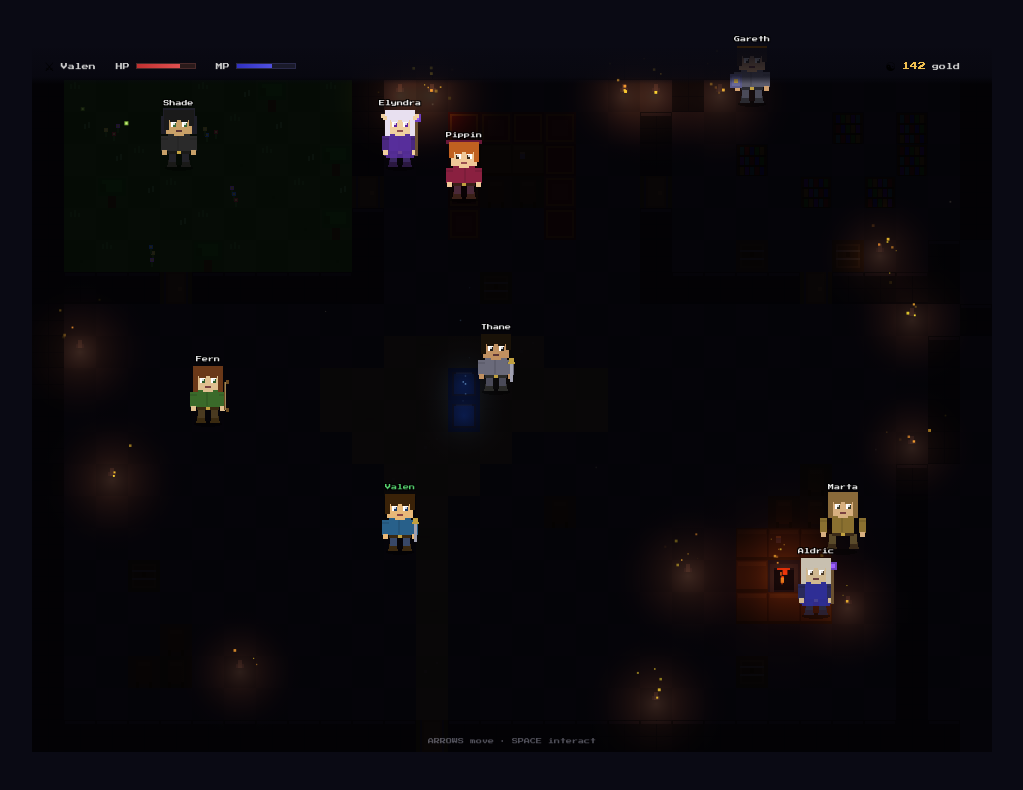
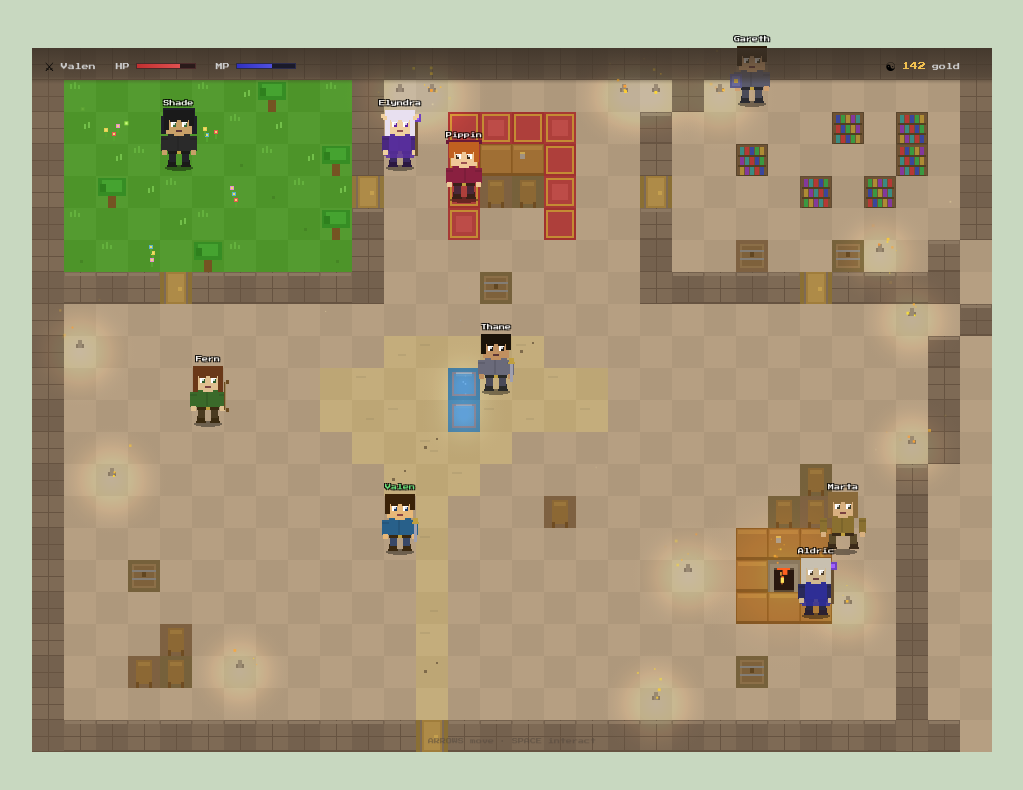
Before and after one commit to plosson/agentsmith, a plain HTML site: page rpg2/index.html in a window 1280 px wide. Shown: the whole page, without its empty margins (128-1151 px from the left). Drawn offline with Linux system fonts and the light colour scheme.

Commit message:
style: brighten tile palette and lighting for a fun, sunny atmosphere
Swap dark dungeon aesthetic for warm daylit feel: sandy stone floors,
vibrant grass, bright furniture tones, cream-based ambient lighting,
and golden dust motes. Characters unchanged.

Co-Authored-By: Claude Opus 4.6 <noreply@anthropic.com>

```diff
--- a/rpg2/index.html
+++ b/rpg2/index.html
@@ -8,7 +8,7 @@
   @import url('https://fonts.googleapis.com/css2?family=Press+Start+2P&display=swap');
   * { margin: 0; padding: 0; box-sizing: border-box; }
   body {
-    background: #0a0a14;
+    background: #c8d8c0;
     display: flex;
     justify-content: center;
     align-items: center;
@@ -67,7 +67,7 @@
     position: absolute;
     top: 0; left: 0; right: 0;
     height: 36px;
-    background: linear-gradient(180deg, rgba(10,10,20,0.95) 0%, rgba(10,10,20,0.7) 80%, transparent 100%);
+    background: linear-gradient(180deg, rgba(60,50,40,0.85) 0%, rgba(60,50,40,0.5) 80%, transparent 100%);
     display: flex;
     align-items: center;
     padding: 0 12px;
@@ -123,7 +123,7 @@
     left: 50%;
     transform: translateX(-50%);
     font-size: 6px;
-    color: rgba(200,200,220,0.4);
+    color: rgba(80,70,60,0.5);
     pointer-events: none;
     z-index: 1000;
   }
@@ -235,22 +235,22 @@ const fxCtx = fxCvs.getContext('2d');
 
 // ── Color palettes ──────────────────────────────────────
 const FLOOR_PAL = [
-  ['#3e3852','#38334c'],  // 0 stone
-  ['#252030','#201c2a'],  // 1 wall
-  ['#2a4a7a','#264474'],  // 2 water
-  ['#2b5a1a','#265214'],  // 3 grass
-  ['#7a6a4a','#716244'],  // 4 path
-  ['#6a2828','#622020'],  // 5 rug
-  ['#5a3818','#523214'],  // 6 bar/counter
-  ['#4a3828','#443222'],  // 7 barrel
-  ['#5a4828','#544224'],  // 8 door
-  ['#2a2240','#24203a'],  // 9 bookshelf
-  ['#4a2010','#44180c'],  // 10 fireplace
-  ['#4a3828','#443222'],  // 11 chair
-  ['#2b5a1a','#265214'],  // 12 flowers (base=grass)
-  ['#2b5a1a','#265214'],  // 13 tree (base=grass)
-  ['#2a4a7a','#264474'],  // 14 fountain (base=water)
-  ['#3e3852','#38334c'],  // 15 torch_wall (base=stone)
+  ['#c8b8a0','#c0b098'],  // 0 stone
+  ['#8a7a68','#807060'],  // 1 wall
+  ['#5090c0','#4888b8'],  // 2 water
+  ['#58a838','#50a030'],  // 3 grass
+  ['#d8c898','#d0c090'],  // 4 path
+  ['#b84040','#b03838'],  // 5 rug
+  ['#a07030','#986828'],  // 6 bar/counter
+  ['#8a7050','#827048'],  // 7 barrel
+  ['#a08848','#988040'],  // 8 door
+  ['#6a5840','#625038'],  // 9 bookshelf
+  ['#7a5040','#724838'],  // 10 fireplace
+  ['#8a7050','#827048'],  // 11 chair
+  ['#58a838','#50a030'],  // 12 flowers (base=grass)
+  ['#58a838','#50a030'],  // 13 tree (base=grass)
+  ['#5090c0','#4888b8'],  // 14 fountain (base=water)
+  ['#c8b8a0','#c0b098'],  // 15 torch_wall (base=stone)
 ];
 
 // ── Draw the floor ──────────────────────────────────────
@@ -271,56 +271,56 @@ function drawTileDetail(ctx, t, x, y, r, c) {
   const hash = (r * 31 + c * 17) & 0xFFFF;
   if (t === 1) {
     // Wall — stone bricks with mortar lines
-    ctx.fillStyle = '#1a1628';
+    ctx.fillStyle = '#706050';
     ctx.fillRect(x, y + T - 1, T, 1);
     ctx.fillRect(x + T/2, y, 1, T);
     ctx.fillRect(x, y + T/2, T, 1);
     // Slight highlight on top row of bricks
     if (r > 0 && MAP[r-1][c] !== 1) {
-      ctx.fillStyle = '#3a3452';
+      ctx.fillStyle = '#9a8a78';
       ctx.fillRect(x+1, y+1, T-2, 3);
-      ctx.fillStyle = '#1a1628';
+      ctx.fillStyle = '#706050';
       ctx.fillRect(x, y + T - 2, T, 2);
     }
   } else if (t === 3) {
     // Grass with varied tufts
     if (hash % 4 === 0) {
-      ctx.fillStyle = '#3a7828';
+      ctx.fillStyle = '#68c048';
       ctx.fillRect(x+6, y+4, 2, 5);
       ctx.fillRect(x+10, y+2, 2, 7);
       ctx.fillRect(x+14, y+5, 2, 4);
     }
     if (hash % 6 === 1) {
-      ctx.fillStyle = '#4a8a38';
+      ctx.fillStyle = '#78d058';
       ctx.fillRect(x+20, y+12, 2, 5);
       ctx.fillRect(x+24, y+10, 2, 6);
     }
     if (hash % 8 === 3) {
-      ctx.fillStyle = '#1e4a10';
+      ctx.fillStyle = '#48902a';
       ctx.fillRect(x+16, y+20, 3, 3);
     }
   } else if (t === 12) {
     // Flowers
-    const colors = ['#e04040','#e0e040','#e080e0','#40a0e0'];
+    const colors = ['#f06060','#f0e060','#f0a0f0','#60c0f0'];
     for (let i = 0; i < 3; i++) {
       const fx = x + 4 + ((hash * (i+1)*7) % 20);
       const fy = y + 4 + ((hash * (i+1)*11) % 20);
-      ctx.fillStyle = '#3a8028';
+      ctx.fillStyle = '#58b038';
       ctx.fillRect(fx+1, fy+3, 2, 6);
       ctx.fillStyle = colors[(hash + i) % colors.length];
       ctx.fillRect(fx, fy, 4, 4);
-      ctx.fillStyle = '#f0e060';
+      ctx.fillStyle = '#f8f080';
       ctx.fillRect(fx+1, fy+1, 2, 2);
     }
   } else if (t === 13) {
     // Tree
-    ctx.fillStyle = '#3a2a10';
+    ctx.fillStyle = '#7a5a28';
     ctx.fillRect(x+12, y+16, 8, 16);
-    ctx.fillStyle = '#1e5a14';
+    ctx.fillStyle = '#38982a';
     ctx.fillRect(x+2, y+2, 28, 18);
-    ctx.fillStyle = '#28721c';
+    ctx.fillStyle = '#48b038';
     ctx.fillRect(x+6, y+4, 20, 12);
-    ctx.fillStyle = '#1a4e10';
+    ctx.fillStyle = '#308a22';
     ctx.fillRect(x+4, y+8, 6, 8);
   } else if (t === 4) {
     // Worn path
@@ -335,63 +335,63 @@ function drawTileDetail(ctx, t, x, y, r, c) {
     }
   } else if (t === 5) {
     // Ornate rug
-    ctx.fillStyle = '#7a2020';
+    ctx.fillStyle = '#c04848';
     ctx.fillRect(x+2, y+2, T-4, T-4);
-    ctx.fillStyle = '#a06020';
+    ctx.fillStyle = '#d8a040';
     ctx.fillRect(x+2, y+2, T-4, 2);
     ctx.fillRect(x+2, y+T-4, T-4, 2);
     ctx.fillRect(x+2, y+2, 2, T-4);
     ctx.fillRect(x+T-4, y+2, 2, T-4);
     if ((r+c) % 2 === 0) {
-      ctx.fillStyle = '#8a3030';
+      ctx.fillStyle = '#d05858';
       ctx.fillRect(x+8, y+8, T-16, T-16);
     }
   } else if (t === 6) {
     // Bar counter / table
-    ctx.fillStyle = '#6a4820';
+    ctx.fillStyle = '#b08040';
     ctx.fillRect(x+1, y+1, T-2, T-2);
-    ctx.fillStyle = '#7a5828';
+    ctx.fillStyle = '#c09048';
     ctx.fillRect(x+2, y+2, T-4, 4);
-    ctx.fillStyle = '#4a3010';
+    ctx.fillStyle = '#8a6028';
     ctx.fillRect(x, y+T-3, T, 3);
     // Mugs on counter
     if (hash % 4 === 0) {
-      ctx.fillStyle = '#8a8090';
+      ctx.fillStyle = '#b0a8a0';
       ctx.fillRect(x+8, y+8, 5, 7);
-      ctx.fillStyle = '#c0a050';
+      ctx.fillStyle = '#e0c060';
       ctx.fillRect(x+8, y+8, 5, 2);
     }
   } else if (t === 7) {
     // Barrel with iron bands
-    ctx.fillStyle = '#5a4830';
+    ctx.fillStyle = '#9a8058';
     ctx.fillRect(x+4, y+4, T-8, T-8);
-    ctx.fillStyle = '#4a3820';
+    ctx.fillStyle = '#8a7048';
     ctx.fillRect(x+6, y+6, T-12, T-12);
-    ctx.fillStyle = '#6a6a6a';
+    ctx.fillStyle = '#909090';
     ctx.fillRect(x+4, y+10, T-8, 2);
     ctx.fillRect(x+4, y+18, T-8, 2);
-    ctx.fillStyle = '#3a2810';
+    ctx.fillStyle = '#6a5028';
     ctx.fillRect(x+14, y+12, 4, 5);
   } else if (t === 8) {
     // Door — wooden arch
-    ctx.fillStyle = '#6a5030';
+    ctx.fillStyle = '#b09048';
     ctx.fillRect(x+6, y, T-12, T);
-    ctx.fillStyle = '#7a6038';
+    ctx.fillStyle = '#c0a058';
     ctx.fillRect(x+8, y+2, T-16, T-4);
-    ctx.fillStyle = '#a08040';
+    ctx.fillStyle = '#d8b860';
     ctx.fillRect(x+T/2+2, y+T/2-1, 4, 4);
     // Arch stones
-    ctx.fillStyle = '#3a3452';
+    ctx.fillStyle = '#8a7a68';
     ctx.fillRect(x+4, y, 2, T);
     ctx.fillRect(x+T-6, y, 2, T);
   } else if (t === 9) {
     // Bookshelf
-    ctx.fillStyle = '#3a2818';
+    ctx.fillStyle = '#7a6040';
     ctx.fillRect(x+1, y+1, T-2, T-2);
-    const bookColors = ['#8a2020','#2020a0','#208a20','#8a6a20','#6020a0','#207a7a'];
+    const bookColors = ['#c84040','#4050c0','#40b050','#c0a040','#9040c0','#40a0a0'];
     for (let i = 0; i < 3; i++) {
       const by = y + 3 + i * 10;
-      ctx.fillStyle = '#2a1c10';
+      ctx.fillStyle = '#5a4828';
       ctx.fillRect(x+2, by+8, T-4, 2);
       for (let j = 0; j < 5; j++) {
         ctx.fillStyle = bookColors[(hash + i * 5 + j) % bookColors.length];
@@ -400,43 +400,43 @@ function drawTileDetail(ctx, t, x, y, r, c) {
     }
   } else if (t === 10) {
     // Fireplace
-    ctx.fillStyle = '#3a3050';
+    ctx.fillStyle = '#8a7868';
     ctx.fillRect(x, y, T, T);
-    ctx.fillStyle = '#2a2040';
+    ctx.fillStyle = '#5a4838';
     ctx.fillRect(x+4, y+8, T-8, T-8);
-    ctx.fillStyle = '#1a1020';
+    ctx.fillStyle = '#2a1810';
     ctx.fillRect(x+6, y+10, T-12, T-12);
     // Stone frame
-    ctx.fillStyle = '#4a4060';
+    ctx.fillStyle = '#9a8878';
     ctx.fillRect(x+2, y+4, 4, T-4);
     ctx.fillRect(x+T-6, y+4, 4, T-4);
     ctx.fillRect(x+2, y+4, T-4, 4);
   } else if (t === 11) {
     // Chair
-    ctx.fillStyle = '#5a4020';
+    ctx.fillStyle = '#9a7840';
     ctx.fillRect(x+8, y+8, T-16, T-12);
     ctx.fillRect(x+8, y+4, T-16, 6);
-    ctx.fillStyle = '#6a5028';
+    ctx.fillStyle = '#aa8848';
     ctx.fillRect(x+10, y+6, T-20, 4);
     // Legs
-    ctx.fillStyle = '#3a2810';
+    ctx.fillStyle = '#7a5828';
     ctx.fillRect(x+8, y+T-6, 3, 6);
     ctx.fillRect(x+T-11, y+T-6, 3, 6);
   } else if (t === 14) {
     // Fountain
-    ctx.fillStyle = '#4a4a60';
+    ctx.fillStyle = '#8a8aa0';
     ctx.fillRect(x+4, y+4, T-8, T-8);
-    ctx.fillStyle = '#3a6aaa';
+    ctx.fillStyle = '#60a0d8';
     ctx.fillRect(x+6, y+6, T-12, T-12);
-    ctx.fillStyle = '#5a5a70';
+    ctx.fillStyle = '#9090a8';
     ctx.fillRect(x+12, y+10, 8, 12);
-    ctx.fillStyle = '#6a6a80';
+    ctx.fillStyle = '#a0a0b8';
     ctx.fillRect(x+10, y+8, 12, 4);
   } else if (t === 15) {
     // Torch wall bracket
-    ctx.fillStyle = '#4a4060';
+    ctx.fillStyle = '#8a7a68';
     ctx.fillRect(x+12, y+8, 8, 4);
-    ctx.fillStyle = '#5a5070';
+    ctx.fillStyle = '#9a8a78';
     ctx.fillRect(x+14, y+4, 4, 8);
   }
 }
@@ -498,7 +498,7 @@ class Particle {
       ctx.fillStyle = `rgba(255,${150 + Math.random()*80},50,${alpha})`;
       ctx.fillRect(this.x, this.y, this.size, this.size);
     } else if (this.type === 'dust') {
-      ctx.fillStyle = `rgba(200,190,160,${alpha * 0.25})`;
+      ctx.fillStyle = `rgba(255,240,180,${alpha * 0.5})`;
       ctx.fillRect(this.x, this.y, this.size, this.size);
     } else if (this.type === 'firefly') {
       const pulse = 0.3 + Math.sin(tick * 0.08 + this.phase) * 0.7;
@@ -563,58 +563,55 @@ function spawnParticles() {
 
 // ── Dynamic lighting ────────────────────────────────────
 function drawLighting() {
-  // Dark ambient
-  lightCtx.fillStyle = '#12101a';
+  // Bright sunny ambient — warm cream base for multiply blend
+  lightCtx.fillStyle = '#e8ddd0';
   lightCtx.fillRect(0, 0, W, H);
 
   lightCtx.globalCompositeOperation = 'lighter';
 
-  // Torches
+  // Torches — soft warm highlight
   for (const t of TORCHES) {
-    const flicker = 0.85 + Math.sin(tick * 0.12 + t.x) * 0.08 + Math.random() * 0.07;
-    const radius = 80 * flicker;
+    const flicker = 0.9 + Math.sin(tick * 0.12 + t.x) * 0.05 + Math.random() * 0.05;
+    const radius = 60 * flicker;
     const grad = lightCtx.createRadialGradient(t.x, t.y, 0, t.x, t.y, radius);
-    grad.addColorStop(0, `rgba(255,180,80,${0.9 * flicker})`);
-    grad.addColorStop(0.3, `rgba(220,120,40,${0.5 * flicker})`);
-    grad.addColorStop(0.7, `rgba(150,60,20,${0.15 * flicker})`);
+    grad.addColorStop(0, `rgba(255,220,160,${0.3 * flicker})`);
+    grad.addColorStop(0.5, `rgba(255,190,120,${0.12 * flicker})`);
     grad.addColorStop(1, 'rgba(0,0,0,0)');
     lightCtx.fillStyle = grad;
     lightCtx.fillRect(t.x - radius, t.y - radius, radius * 2, radius * 2);
   }
 
-  // Fireplace — bigger, warmer glow
+  // Fireplace — cozy warm glow
   for (const fp of FIREPLACES) {
-    const flicker = 0.8 + Math.sin(tick * 0.15 + fp.x * 0.1) * 0.1 + Math.random() * 0.1;
-    const radius = 130 * flicker;
+    const flicker = 0.9 + Math.sin(tick * 0.15 + fp.x * 0.1) * 0.06 + Math.random() * 0.04;
+    const radius = 100 * flicker;
     const grad = lightCtx.createRadialGradient(fp.x, fp.y, 0, fp.x, fp.y, radius);
-    grad.addColorStop(0, `rgba(255,150,50,${1.0 * flicker})`);
-    grad.addColorStop(0.2, `rgba(240,100,30,${0.6 * flicker})`);
-    grad.addColorStop(0.5, `rgba(180,50,10,${0.2 * flicker})`);
+    grad.addColorStop(0, `rgba(255,200,120,${0.35 * flicker})`);
+    grad.addColorStop(0.3, `rgba(255,160,80,${0.15 * flicker})`);
     grad.addColorStop(1, 'rgba(0,0,0,0)');
     lightCtx.fillStyle = grad;
     lightCtx.fillRect(fp.x - radius, fp.y - radius, radius * 2, radius * 2);
   }
 
-  // Fountain — cool blue glow
+  // Fountain — sparkling blue highlight
   for (let r = 0; r < ROWS; r++) {
     for (let c = 0; c < COLS; c++) {
       if (MAP[r][c] === 14) {
         const fx = c * T + T/2, fy = r * T + T/2;
-        const grad = lightCtx.createRadialGradient(fx, fy, 0, fx, fy, 50);
-        grad.addColorStop(0, 'rgba(80,140,255,0.3)');
+        const grad = lightCtx.createRadialGradient(fx, fy, 0, fx, fy, 45);
+        grad.addColorStop(0, 'rgba(140,200,255,0.2)');
         grad.addColorStop(1, 'rgba(0,0,0,0)');
         lightCtx.fillStyle = grad;
-        lightCtx.fillRect(fx - 50, fy - 50, 100, 100);
+        lightCtx.fillRect(fx - 45, fy - 45, 90, 90);
       }
     }
   }
 
-  // Outdoor ambient light for grass
+  // Outdoor — extra bright sunlight on grass areas
   for (let r = 0; r < ROWS; r++) {
     for (let c = 0; c < COLS; c++) {
       if (MAP[r][c] === 3 || MAP[r][c] === 12 || MAP[r][c] === 13) {
-        const gx = c * T + T/2, gy = r * T + T/2;
-        lightCtx.fillStyle = 'rgba(40,50,80,0.35)';
+        lightCtx.fillStyle = 'rgba(80,100,50,0.15)';
         lightCtx.fillRect(c * T, r * T, T, T);
       }
     }
@@ -962,10 +959,10 @@ function animateWater() {
       if (MAP[r][c] !== 14) continue;
       const x = c*T, y = r*T;
       // Redraw base
-      floorCtx.fillStyle = (r+c)%2===0 ? '#3a6aaa' : '#3564a0';
+      floorCtx.fillStyle = (r+c)%2===0 ? '#60a0d8' : '#5898d0';
       floorCtx.fillRect(x+6, y+6, T-12, T-12);
       // Shimmer
-      floorCtx.fillStyle = `rgba(160,210,255,${0.15 + Math.sin(tick*0.04+c+r)*0.1})`;
+      floorCtx.fillStyle = `rgba(180,230,255,${0.2 + Math.sin(tick*0.04+c+r)*0.15})`;
       const wy = y+8 + Math.sin(tick*0.03 + c*2)*4;
       floorCtx.fillRect(x+8, wy, T-16, 2);
     }
@@ -979,7 +976,7 @@ function animateFire() {
     const fr = Math.floor(fp.y / T);
     const x = fc * T, y = fr * T;
     // Redraw dark interior
-    floorCtx.fillStyle = '#1a1020';
+    floorCtx.fillStyle = '#2a1810';
     floorCtx.fillRect(x+6, y+10, T-12, T-12);
     // Fire
     const colors = ['#ff6020','#ff8030','#ffaa40','#ffe060'];
```
